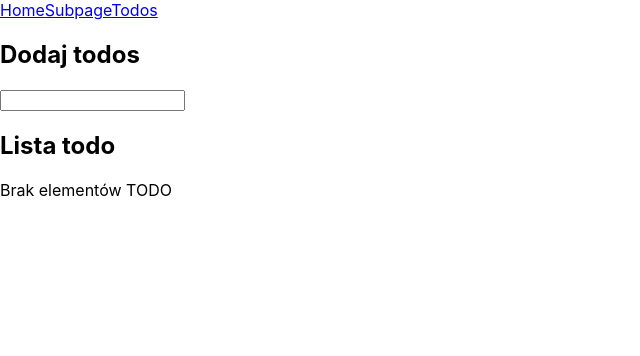
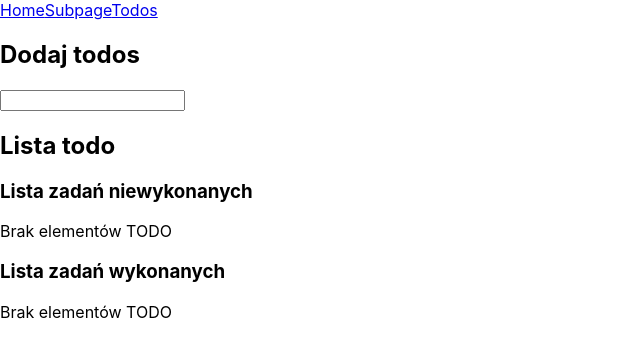
Before and after one commit to KajBialas/stacja-it-redux1, a React (Create React App) app: page /todo in a window 1280 px wide. Shown: the top 356 px of the page, without its empty margins (0-640 px from the left). Built offline with nearby package versions, Linux system fonts and the light colour scheme.

Commit message:
Fianl solution for issue 5

```diff
--- a/src/components/TodoList.js
+++ b/src/components/TodoList.js
@@ -2,10 +2,10 @@ import React from 'react';
 import { connect } from 'react-redux';
 import { TODO_ACTION_TYPES } from '../modules/todo/todo.action';
 
-function TodoList({todoList, todoMarkComplete}) {
-  const renderTodos = () =>
-    todoList.map((elementTodo, index) =>
-      <div key={elementTodo.id} onClick={() => todoMarkComplete(index)}>
+function TodoList({todoListCompleted, todoListNotCompleted, todoMarkComplete}) {
+  const renderTodos = (list) =>
+    list.map((elementTodo) =>
+      <div key={elementTodo.id} onClick={() => todoMarkComplete(elementTodo.id)}>
         {elementTodo.text}
         {elementTodo.completed ? '- zadanie wykonane' : '- zadanie niewykonane'}
       </div>);
@@ -13,14 +13,18 @@ function TodoList({todoList, todoMarkComplete}) {
   return (
     <div>
       <h2>Lista todo</h2>
-      {todoList.length ? renderTodos() : <div>Brak elementów TODO</div> }
+      <h3>Lista zadań niewykonanych</h3>
+      {todoListNotCompleted.length ? renderTodos(todoListNotCompleted) : <div>Brak elementów TODO</div> }
+      <h3>Lista zadań wykonanych</h3>
+      {todoListCompleted.length ? renderTodos(todoListCompleted) : <div>Brak elementów TODO</div> }
     </div>
   )
 }
 
 const mapStateToProps = state => {
   return {
-    todoList: state.todo.list,
+    todoListNotCompleted: state.todo.list.filter(item => !item.completed),
+    todoListCompleted: state.todo.list.filter(item => item.completed),
   }
 };
 
--- a/src/modules/todo/todo.redux.js
+++ b/src/modules/todo/todo.redux.js
@@ -20,7 +20,8 @@ export default (state = COUNTER_INITIAL_STATE, action) => {
       };
     case TODO_ACTION_TYPES.MARK_COMPLETE:
       const newTodoArray = [...state.list];
-      newTodoArray[action.payload].completed = !newTodoArray[action.payload].completed;
+      const selectedItem = newTodoArray.find(el => el.id === action.payload);
+      newTodoArray[newTodoArray.indexOf(selectedItem)].completed = !newTodoArray[newTodoArray.indexOf(selectedItem)].completed;
       return state = {
         ...state,
         list: newTodoArray,
```
